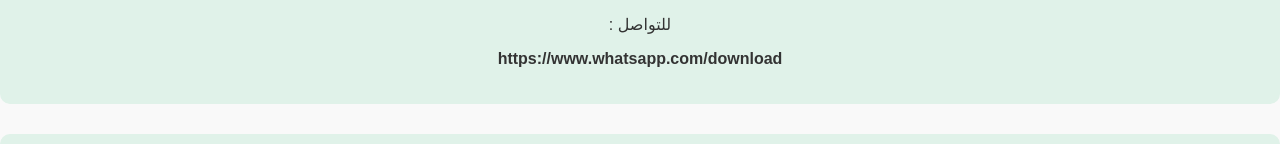
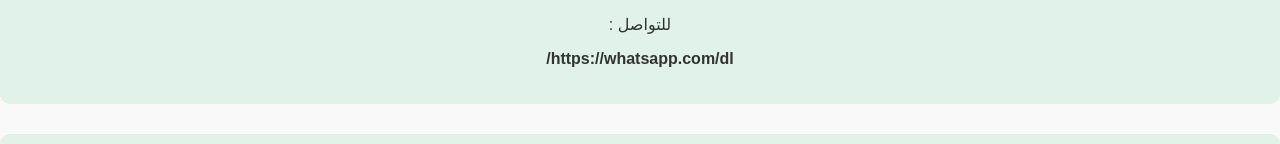
Before and after one commit to 21321312a/ndex.html, a plain HTML site: page index.html in a window 1280 px wide. Shown: the part 457-601 px from the top of the page. Drawn offline with Linux system fonts and the light colour scheme.

Commit message:
Add files via upload

```diff
--- a/index.html
+++ b/index.html
@@ -135,7 +135,7 @@
     <div class="contact">
         <h3>يمكنك التواصل عبر رقمنا الواتس اب </h3>
         <p>للتواصل :</p>
-        <p><strong>https://www.whatsapp.com/download</strong></p>
+        <p><strong>https://whatsapp.com/dl/</strong></p>
     </div>
 
     <div class="social-media">
```
